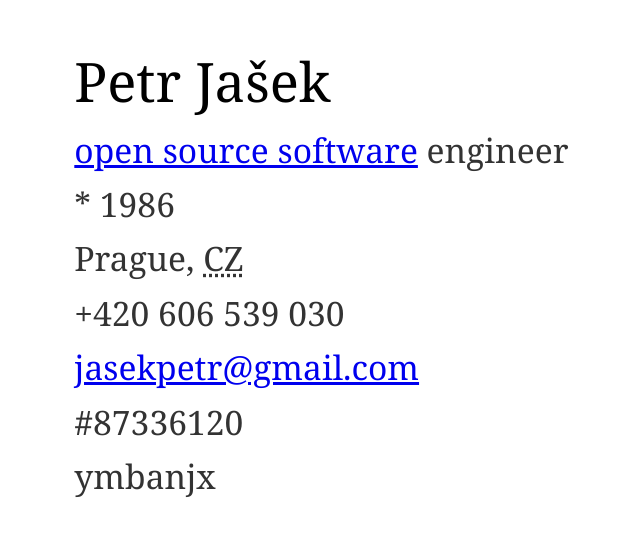
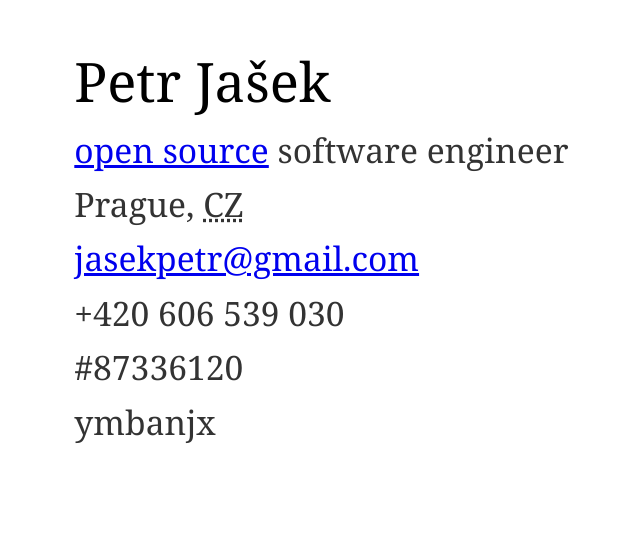
Before and after one commit to petrjasek/petrjasek.github.io, a plain HTML site: page index.html in a window 1280 px wide. Shown: the part 120-656 px from the top of the page, without its empty margins (98-738 px from the left). Drawn offline with Linux system fonts and the light colour scheme.

Commit message:
remove year

```diff
--- a/index.html
+++ b/index.html
@@ -32,13 +32,12 @@
     <body>
         <dl>
             <dt itemprop="name">Petr Jašek</dt>
-            <dd itemprop="jobTitle"><a href="https://github.com/petrjasek">open source software</a> engineer</dd>
-            <dd itemprop="birthDate">* 1986</dd>
+            <dd itemprop="jobTitle"><a href="https://github.com/petrjasek">open source</a> software engineer</dd>
             <dd itemprop="address" itemscope itemtype="http://schema.org/PostalAddress">
                 <span itemprop="addressLocality">Prague</span>, <abbr itemprop="addressCountry" title="Czech Republic">CZ</abbr>
             </dd>
+            <dd><a href="mailto:jasekpetr@gmail.com" itemprop="email" title="Send me email">jasekpetr@gmail.com</a></dd>
             <dd itemprop="telephone">+420 606 539 030</dd>
-            <dd><a href="mailto:jasekpetr@gmail.com" itemprop="email" title="Send me email">jasekpetr@gmail.com</a></dd>
             <dd>#87336120</dd>
             <dd>ymbanjx</dd>
         </dl>
```
